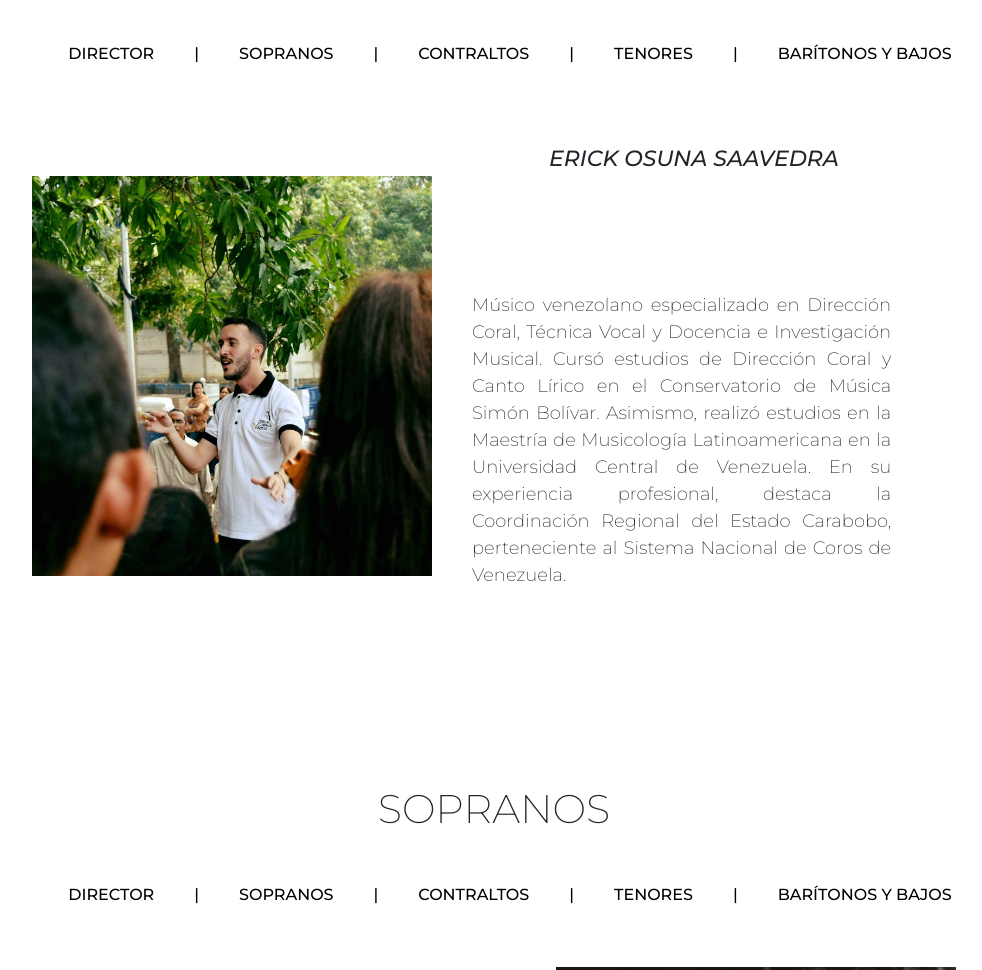
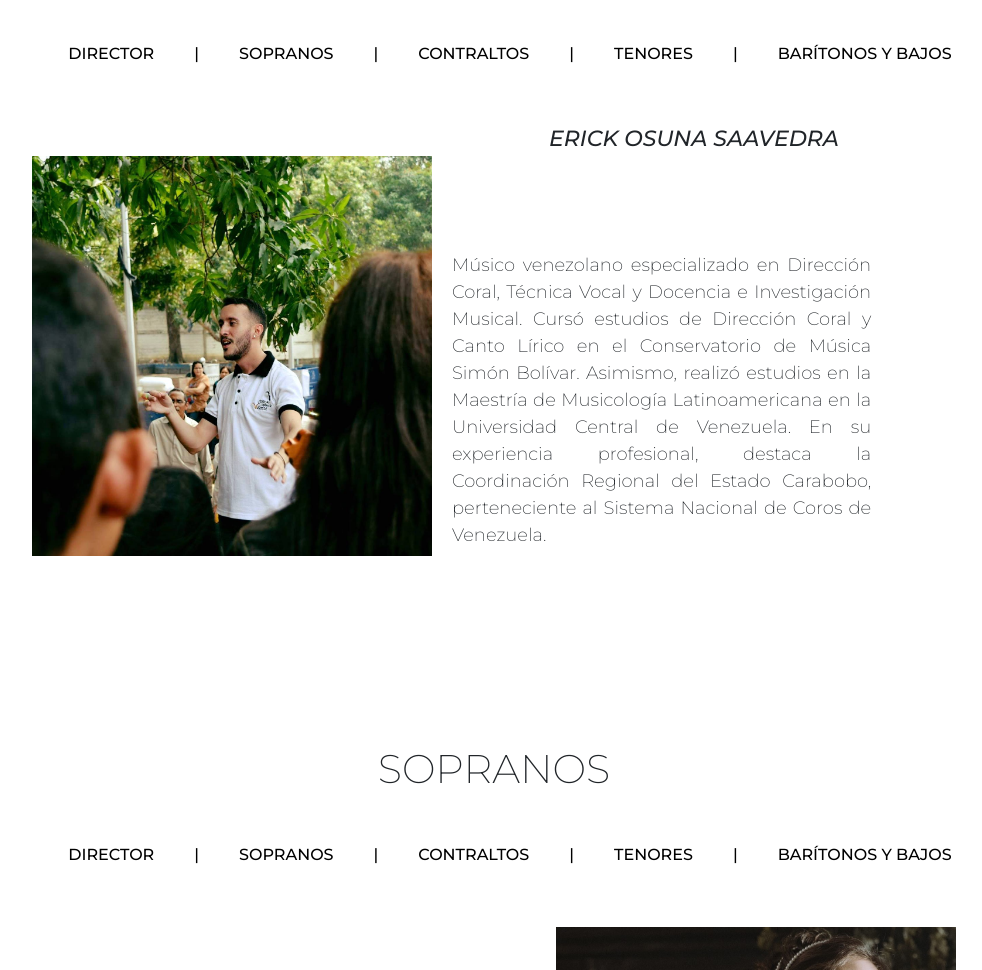
Before and after one commit to ErickOsuna/Proyecto2daEntrega---bienmesuena---CASA, a website: page pages/nosotros.html in a window 1280 px wide. Shown: the part 1100-2070 px from the top of the page, without its empty margins (146-1128 px from the left). Drawn offline with nearby package versions, Linux system fonts and the light colour scheme.

Commit message:
Arreglé margen Members

```diff
--- a/scss/components/_main-nosotros.scss
+++ b/scss/components/_main-nosotros.scss
@@ -167,7 +167,7 @@
     h4 {
         font-size: 22px;
         font-weight: 500;
-        padding: 20px;
+        // padding: 20px;
         font-style: italic;
     }
 
@@ -176,7 +176,7 @@
         font-weight: 200;
         padding: 20px 0 20px 0;
         text-align: justify;
-        margin-left: 40px;
+        margin-left: 20px;
         margin-right: 0;
     }
 }
@@ -194,7 +194,9 @@
         padding: 20px;
         font-style: italic;
     }
-
+    div p{
+        width: 100%;
+    }
     p {
         font-size: 18px;
         font-weight: 200;
```
Also changed, not shown: css/estilos.css.
